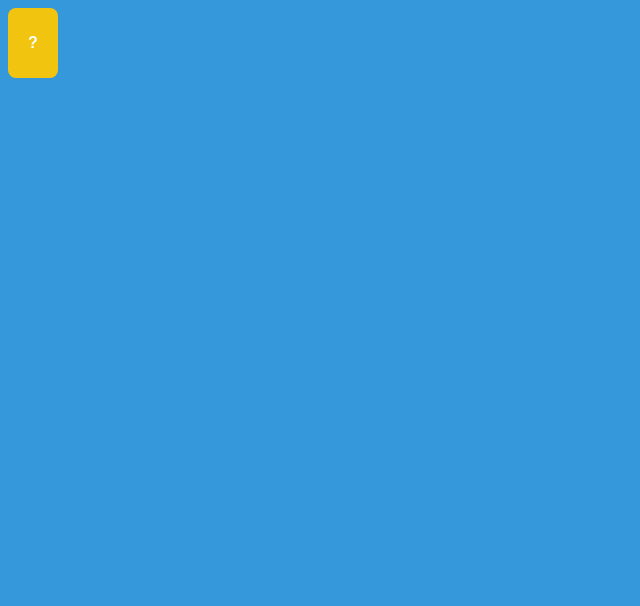
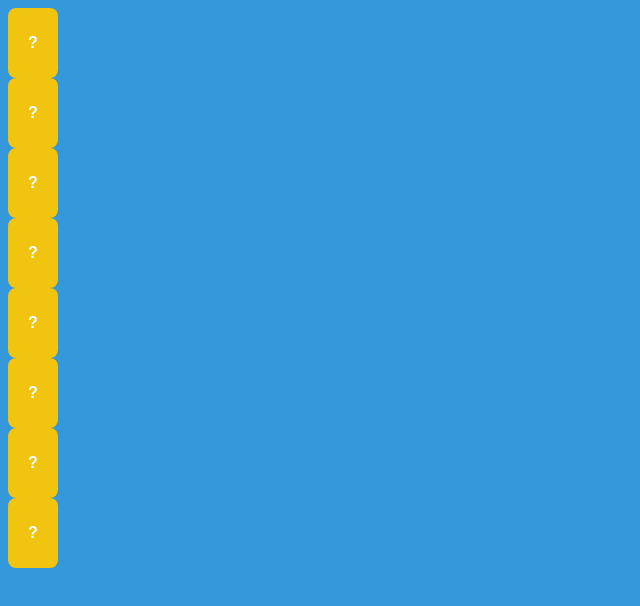
Before and after one commit to mozukraken/memory_game, a plain HTML site: page index.html in a window 1280 px wide. Shown: the whole page, without its empty margins (0-640 px from the left). Drawn offline with Linux system fonts and the light colour scheme.

Commit message:
カードを動的に生成できるようにした。

```diff
--- a/index.html
+++ b/index.html
@@ -6,11 +6,14 @@
   <link rel="stylesheet" href="css/style.css">
 </head>
 <body>
-  <div class="card-container">
-    <div class="card">
-      <div class="card-front">1</div>
-      <div class="card-back">?</div>
-    </div>
+  <div id="stage">
+    <!-- <div class="card-container">
+      <div class="card">
+        <div class="card-front">1</div>
+        <div class="card-back">?</div>
+      </div>
+    </div> -->
   </div>
+  <script src="js/main.js"></script>
 </body>
 </html>
--- a/js/main.js
+++ b/js/main.js
@@ -0,0 +1,29 @@
+(function() {
+  'use strict';
+
+  var pairs = 4;
+
+  function init() {
+    var i;
+    for (i = 1; i <= pairs; i++) {
+      document.getElementById('stage').appendChild(createCard(i));
+      document.getElementById('stage').appendChild(createCard(i));
+    }
+  }
+
+  function createCard(num) {
+    var container;
+    var card;
+    var inner;
+    inner = '<div class="card-front">' + num +'</div><div class="card-back">?</div>';
+    card = document.createElement('div');
+    card.innerHTML = inner;
+    card.className = 'card';
+    container = document.createElement('div');
+    container.className = 'card-container';
+    container.appendChild(card);
+    return container;
+  }
+
+  init();
+})();
```
